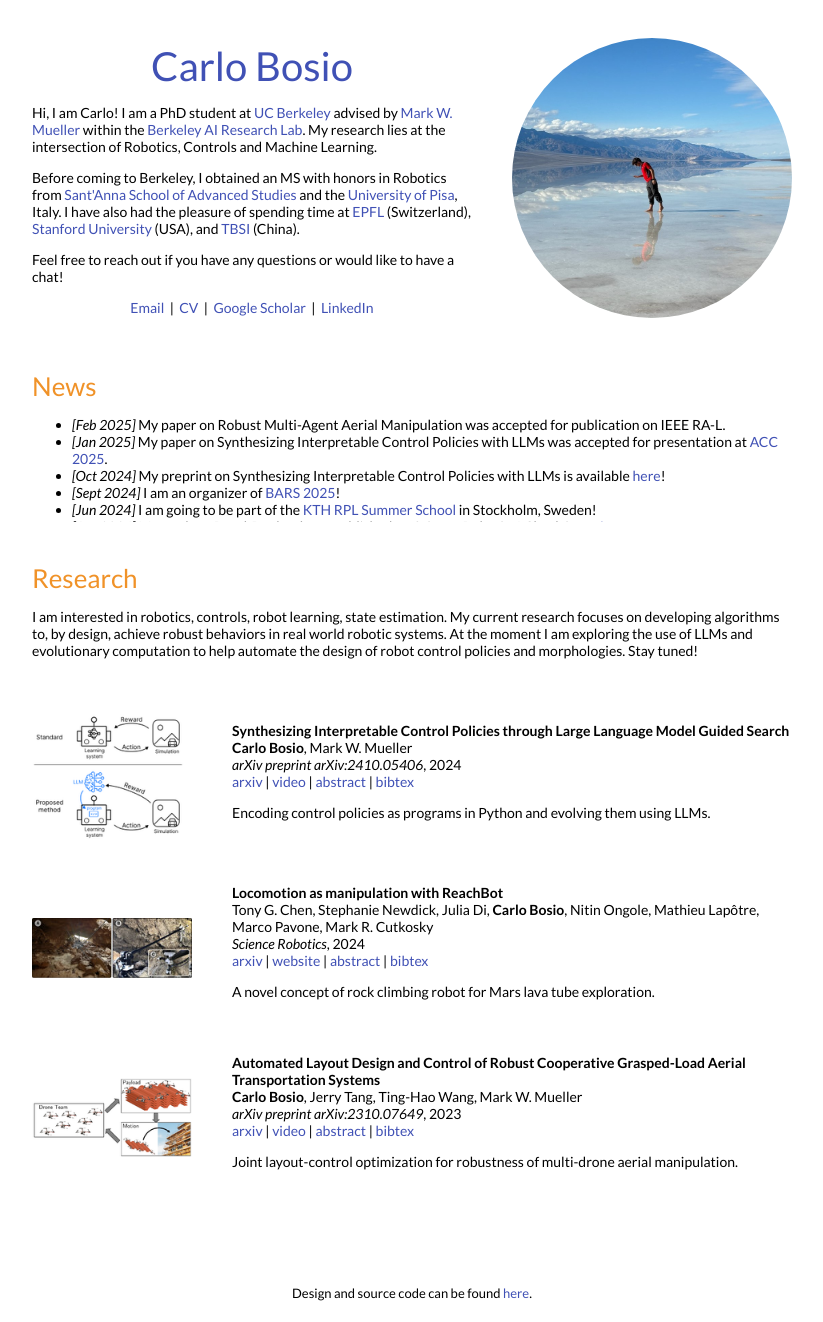
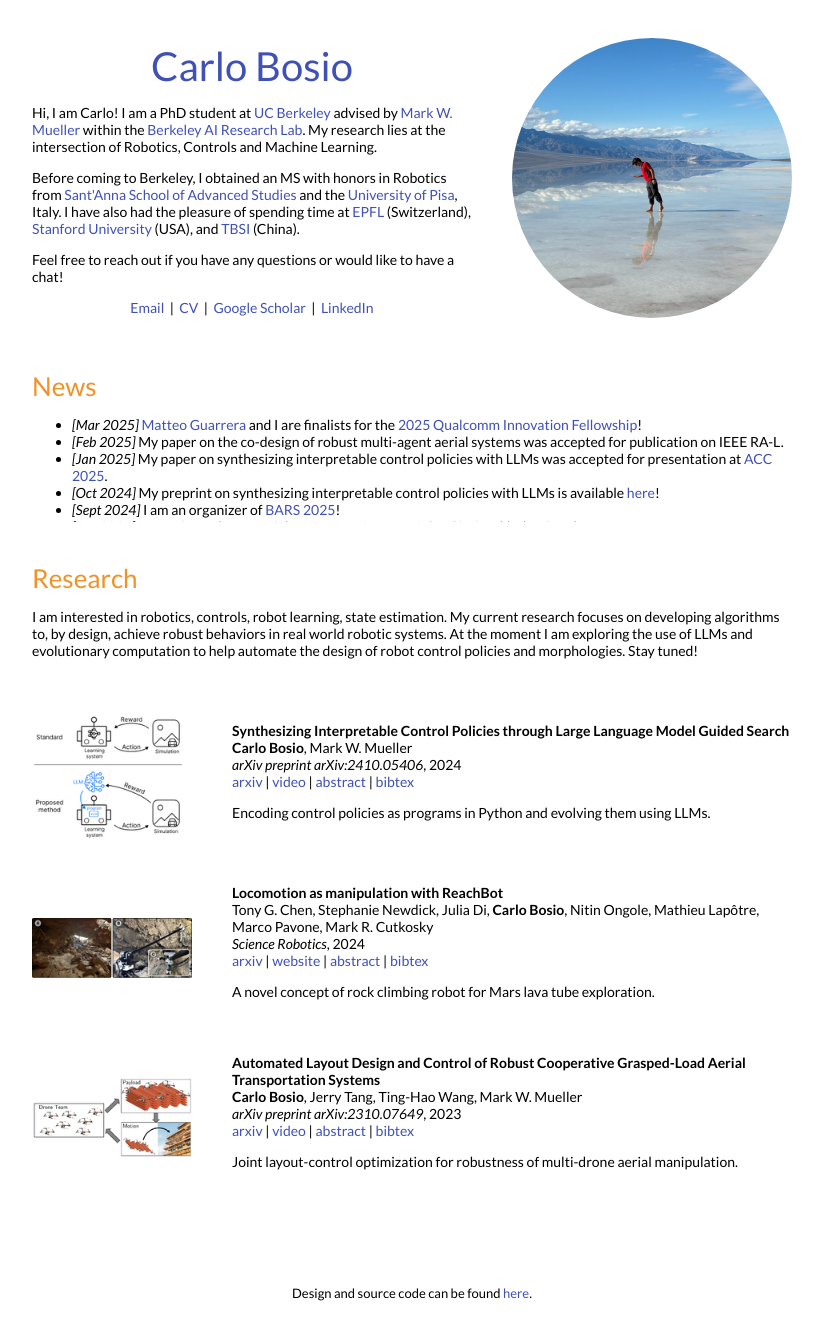
Before and after one commit to carlobosio/carlobosio.github.io, a Jekyll site: the page built from _posts/2023-09-15-synthesizing.markdown, in a window 1280 px wide. Shown: the whole page, without its empty margins (228-1051 px from the left). Built offline with Jekyll 4.4.1, drawn with Linux system fonts in a browser that asks for light colours.

Commit message:
adding qualcomm and fixing upper case letters

```diff
--- a/_layouts/default.html
+++ b/_layouts/default.html
@@ -75,9 +75,10 @@
               <h2 style="color:#f09228">News</h2>
               <div style="height:120px;padding:0%;width:100%;border:0px;overflow:auto;vertical-align:middle">
                 <ul class = "list">
-                  <li><em>[Feb 2025]</em> My paper on Robust Multi-Agent Aerial Manipulation was accepted for publication on IEEE RA-L.</li>
-                  <li><em>[Jan 2025]</em> My paper on Synthesizing Interpretable Control Policies with LLMs was accepted for presentation at <a href="https://acc2025.a2c2.org/">ACC 2025</a>.</li>
-                  <li><em>[Oct 2024]</em> My preprint on Synthesizing Interpretable Control Policies with LLMs is available <a href="https://arxiv.org/abs/2410.05406">here</a>!</li>
+                  <li><em>[Mar 2025]</em> <a href="https://matteoguarrera.github.io/">Matteo Guarrera</a> and I are finalists for the <a href="https://www.qualcomm.com/research/university-relations/innovation-fellowship/2025-north-america">2025 Qualcomm Innovation Fellowship</a>!</li>
+                  <li><em>[Feb 2025]</em> My paper on the co-design of robust multi-agent aerial systems was accepted for publication on IEEE RA-L.</li>
+                  <li><em>[Jan 2025]</em> My paper on synthesizing interpretable control policies with LLMs was accepted for presentation at <a href="https://acc2025.a2c2.org/">ACC 2025</a>.</li>
+                  <li><em>[Oct 2024]</em> My preprint on synthesizing interpretable control policies with LLMs is available <a href="https://arxiv.org/abs/2410.05406">here</a>!</li>
                   <li><em>[Sept 2024]</em> I am an organizer of <a href="https://bayarearoboticssymposium.github.io/">BARS 2025</a>!</li>
                   <li><em>[Jun 2024]</em> I am going to be part of the <a href="https://summer-school.rpl.eecs.kth.se/">KTH RPL Summer School</a> in Stockholm, Sweden!</li>
                   <li><em>[Apr 2024]</em> My work on ReachBot has been published on Science Robotics! Check it out <a href="https://www.science.org/doi/full/10.1126/scirobotics.adi9762">here</a>.</li>
```
